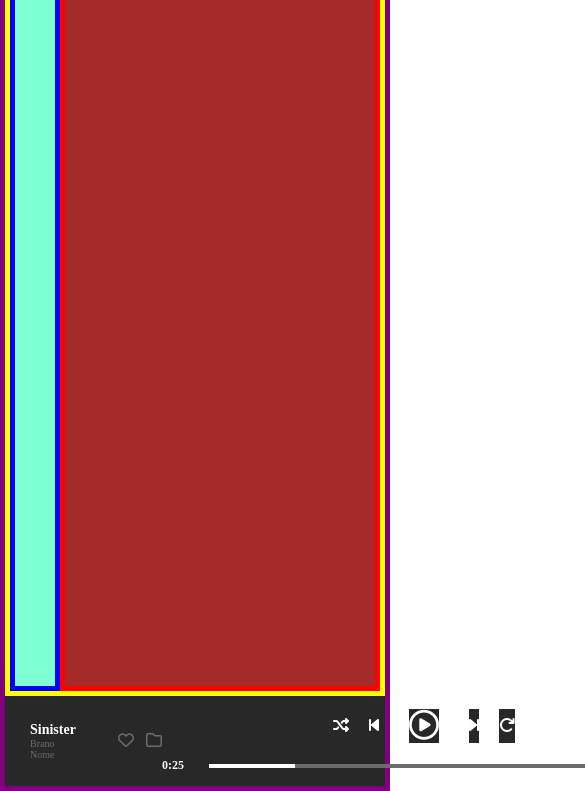
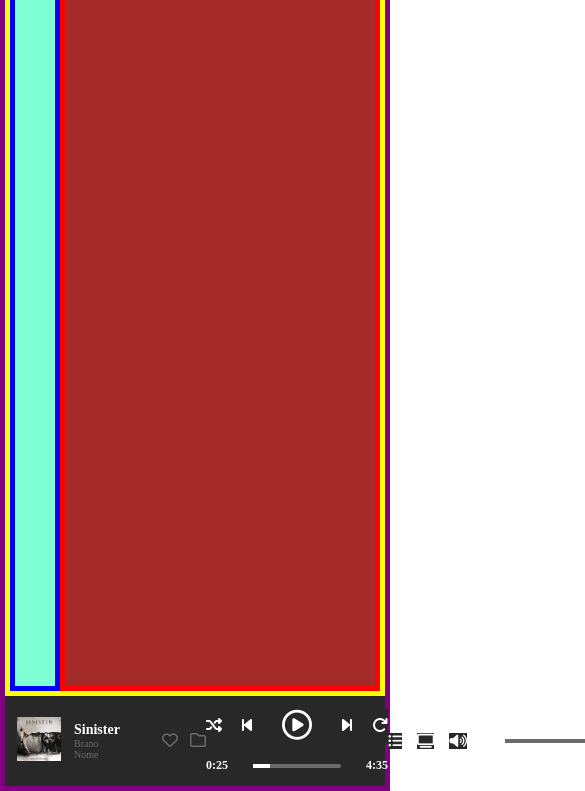
Before and after one commit to Giovannirighini2000/html-css-spotifyweb, a plain HTML site: page indez.html in a window 390 px wide. Shown: the part 53-844 px from the top of the page, 585 px wide, since content can reach past the window. Drawn offline with Linux system fonts and the light colour scheme.

Commit message:
edit code footer preparing media queries

```diff
--- a/style.css
+++ b/style.css
@@ -60,7 +60,7 @@ a{
     display: flex;
 }
 .img-brain-bar{
-    max-width: 44px;
+    width: 44px;
 }
 .bar-play{
     align-items: center;
@@ -85,6 +85,7 @@ a{
   align-items: center;
   height: 100%;
   justify-content: space-between;
+  gap: 0px;
 }
 .play-bold{
     font-weight: bold;
@@ -138,7 +139,7 @@ a{
 }
 .line-full-track-music{
     background-color: var(--grey1);
-    width: 430px;
+    width: 100%;
     border: 0px solid transparent;
     border-radius: 40px;
 
@@ -159,7 +160,7 @@ a{
 
 }
 .mini-set{
-    justify-content: center;
+    justify-content: flex-end;
     align-items: center;
     margin-right: 10px;
 }
@@ -175,6 +176,16 @@ a{
     color:white;
     font-weight: bold;
 }
+.section-song{
+    flex-basis: 33%;
+}
+.section-play{
+    flex-basis: 34%;
+}
+.section-setting-play{
+    flex-basis: 33%;
+}
+
 /* CONTENUTO PRINCIPALE */
 .main-content{
     flex-basis: calc(100% - 230px);
```
